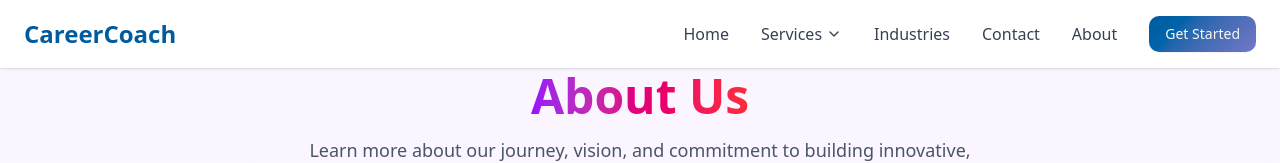
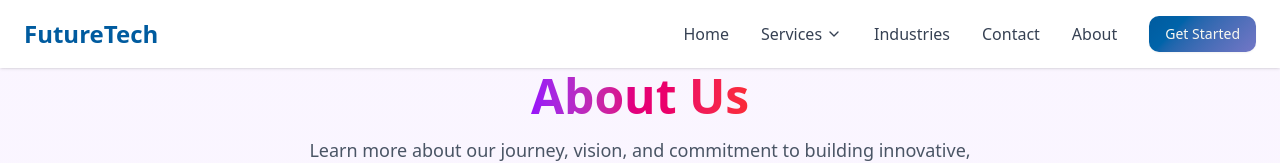
Before and after one commit to TangevvaGadad/futuretech, a Next.js app: page /about in a window 1280 px wide. Shown: the top 163 px of the page. Built offline with nearby package versions, Linux system fonts and the light colour scheme.

Commit message:
services

```diff
--- a/src/components/navigation.tsx
+++ b/src/components/navigation.tsx
@@ -90,7 +90,7 @@ export default function Navigation() {
       <div className="max-w-7xl mx-auto flex items-center justify-between px-6 py-4">
         {/* Logo */}
         <a href="/" className="text-2xl font-bold text-primary">
-          CareerCoach
+          FutureTech
         </a>
 
         {/* Desktop Navigation */}
```
